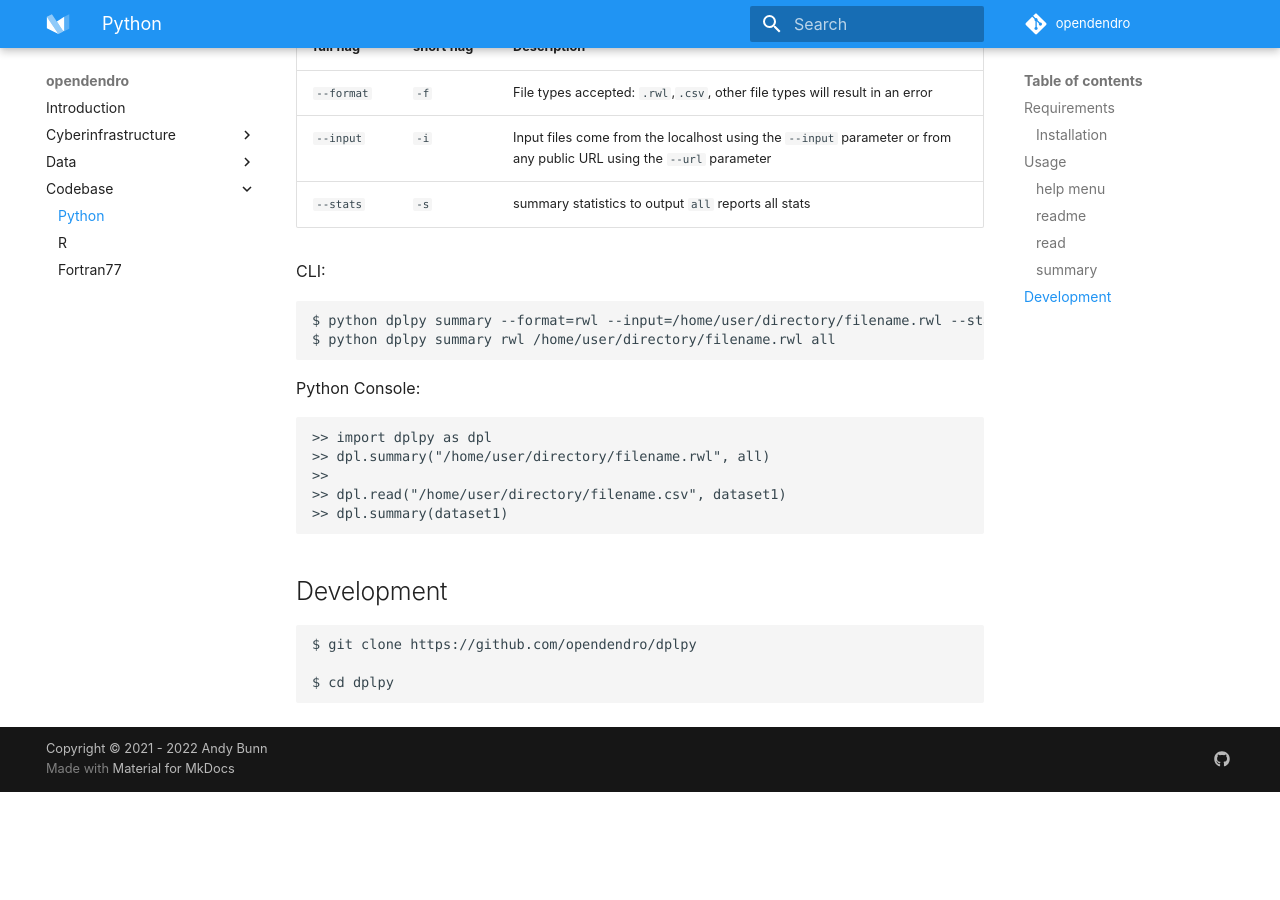
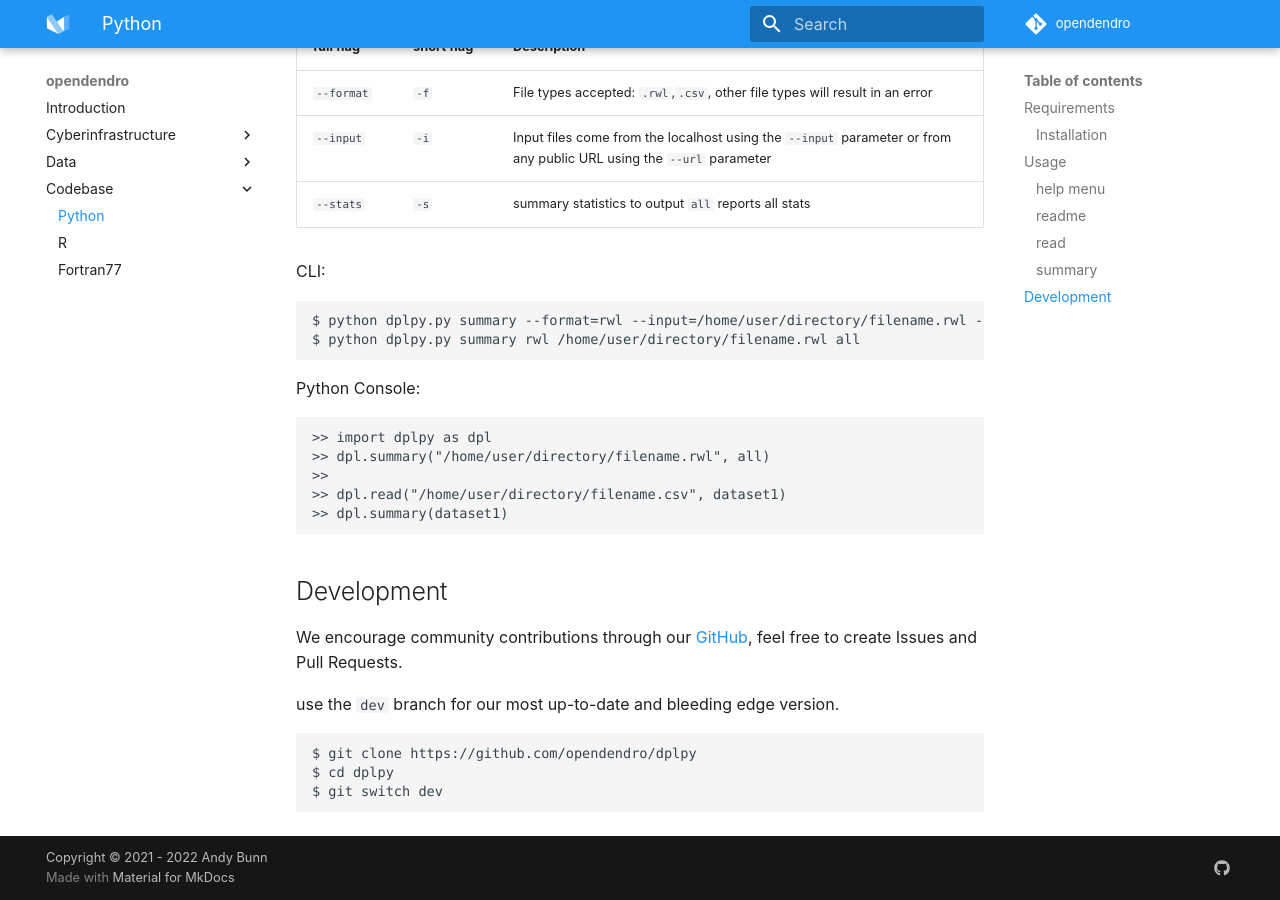
Before and after one commit to OpenDendro/opendendro, an MkDocs documentation site: the page built from docs/python.md, in a window 1280 px wide and 900 px high, scrolled down 2216 px. Built offline with MkDocs 1.6.1 and Material for MkDocs 9.7.7, drawn with Linux system fonts in a browser that asks for light colours; some web fonts are replaced; comment, search, counter and statistics services are not loaded; before the commit the page ends 3008 px from its top, so only the background shows below that; some of the changed text lies outside the part shown.

Commit message:
Update python.md

````diff
--- a/docs/python.md
+++ b/docs/python.md
@@ -31,11 +31,11 @@
 Echos the help menu on the CLI
 
 ```
-python dplpy --help
+python dplpy.py --help
 ```
 
 ```
-python dplpy -h
+python dplpy.py -h
 ```
 
 #### `readme`
@@ -45,14 +45,14 @@
 CLI:
 
 ```
-$ python dplpy readme
+$ python dplpy.py readme
 ```
 
 Python Console:
 
 ```
 >> import dplpy
->> readme
+>> readme()
 ```
 
 #### `read`
@@ -103,8 +103,8 @@
 
 CLI:
 ```
-$ python dplpy summary --format=rwl --input=/home/user/directory/filename.rwl --stats=all
-$ python dplpy summary rwl /home/user/directory/filename.rwl all
+$ python dplpy.py summary --format=rwl --input=/home/user/directory/filename.rwl --stats=all
+$ python dplpy.py summary rwl /home/user/directory/filename.rwl all
 ```
 
 Python Console:
@@ -118,8 +118,12 @@
 
 ## Development
 
+We encourage community contributions through our [GitHub](https://github.com/opendendro/dplPy), feel free to create Issues and Pull Requests.
+
+use the `dev` branch for our most up-to-date and bleeding edge version.
+
 ```
 $ git clone https://github.com/opendendro/dplpy
-
 $ cd dplpy
+$ git switch dev
 ```
````
